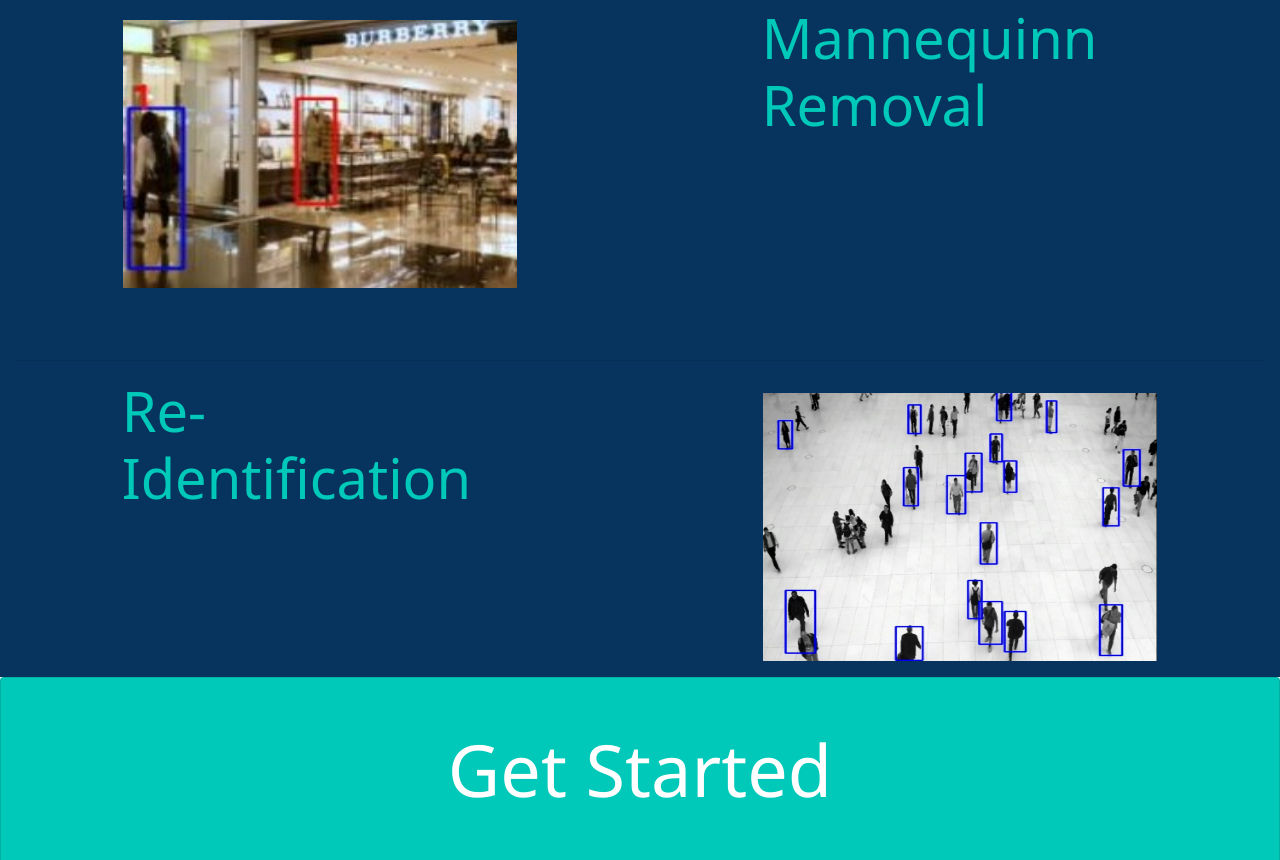
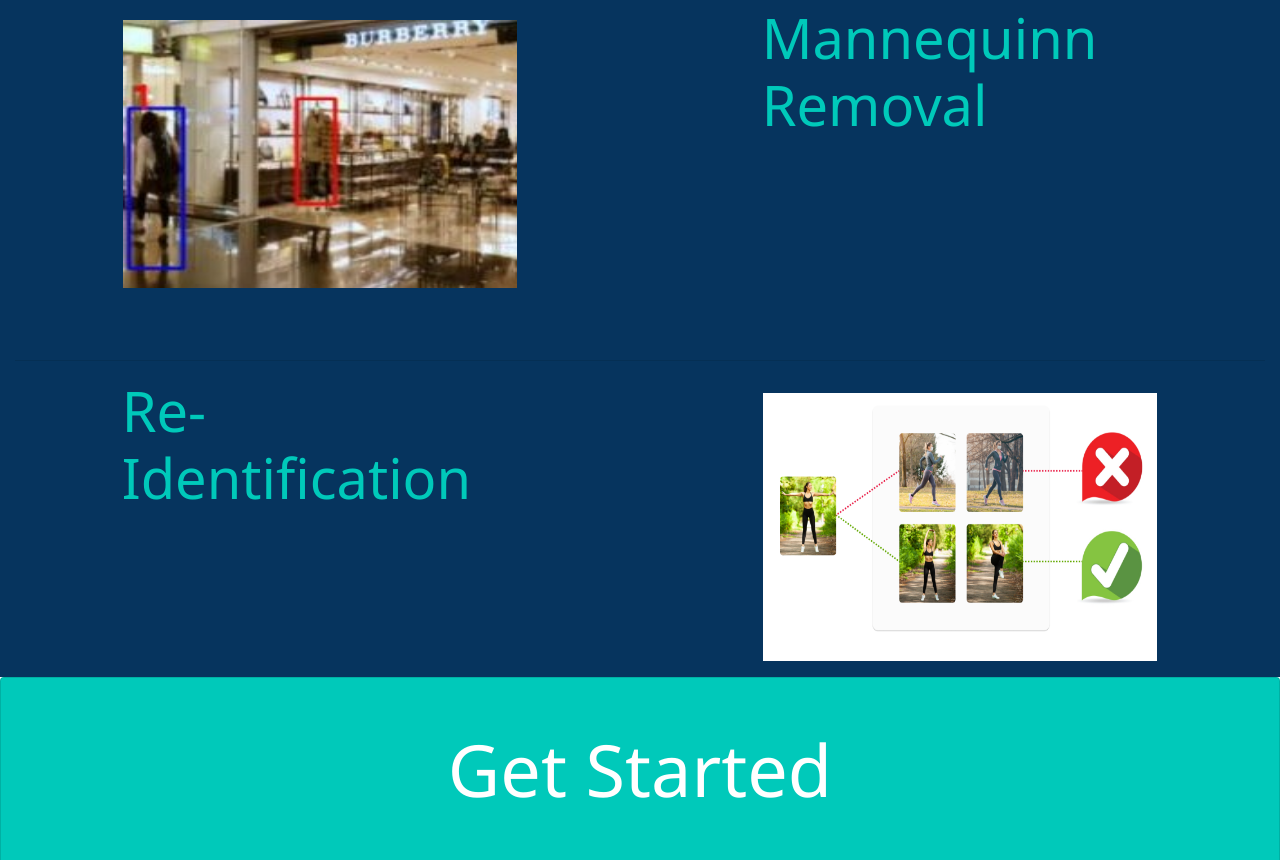
Before and after one commit to ADI10HERO/FootFall, a Flask app: page / in a window 1280 px wide. Shown: the part 1428-2288 px from the top of the page. Run offline with Flask 2, Linux system fonts and the light colour scheme; some libraries are stand-ins or nearby versions.

Commit message:
Update re-id image
Signed-off-by: Aditya Srivastava <adityasrivastava301199@gmail.com>

```diff
--- a/templates/index.html
+++ b/templates/index.html
@@ -149,7 +149,7 @@
             <hr>
             <div class="row mt-3">
                 <div class="col-lg-4 offset-lg-1 display-4">Re-Identification</div>
-                <img class="col-lg-4 offset-lg-2 p-3" src="../static/img1.png" alt="1" style="height: 300px">
+                <img class="col-lg-4 offset-lg-2 p-3" src="../static/img3.png" alt="1" style="height: 300px">
             </div>
         </div>
     </section>
--- a/utils/video.py
+++ b/utils/video.py
@@ -36,7 +36,7 @@ class MulticamCapture:
         frames = []
         for capture in self.captures:
             has_frame, frame = capture.read()
-            frame = cv.resize(frame, (640, 480))
+            frame = cv.resize(frame, (480, 360))
             if has_frame:
                 frames.append(frame)
 
```
Also changed, not shown: static/img3.png (added).
